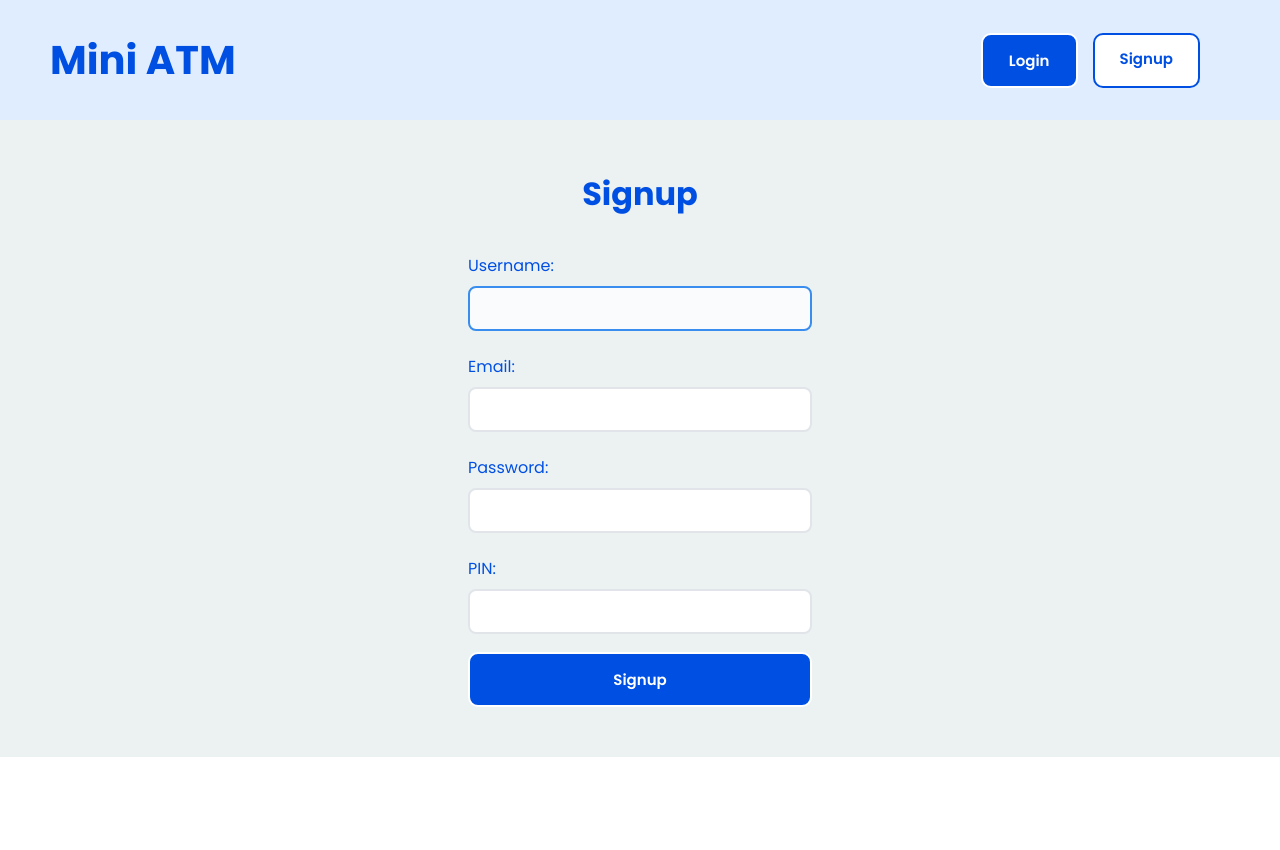
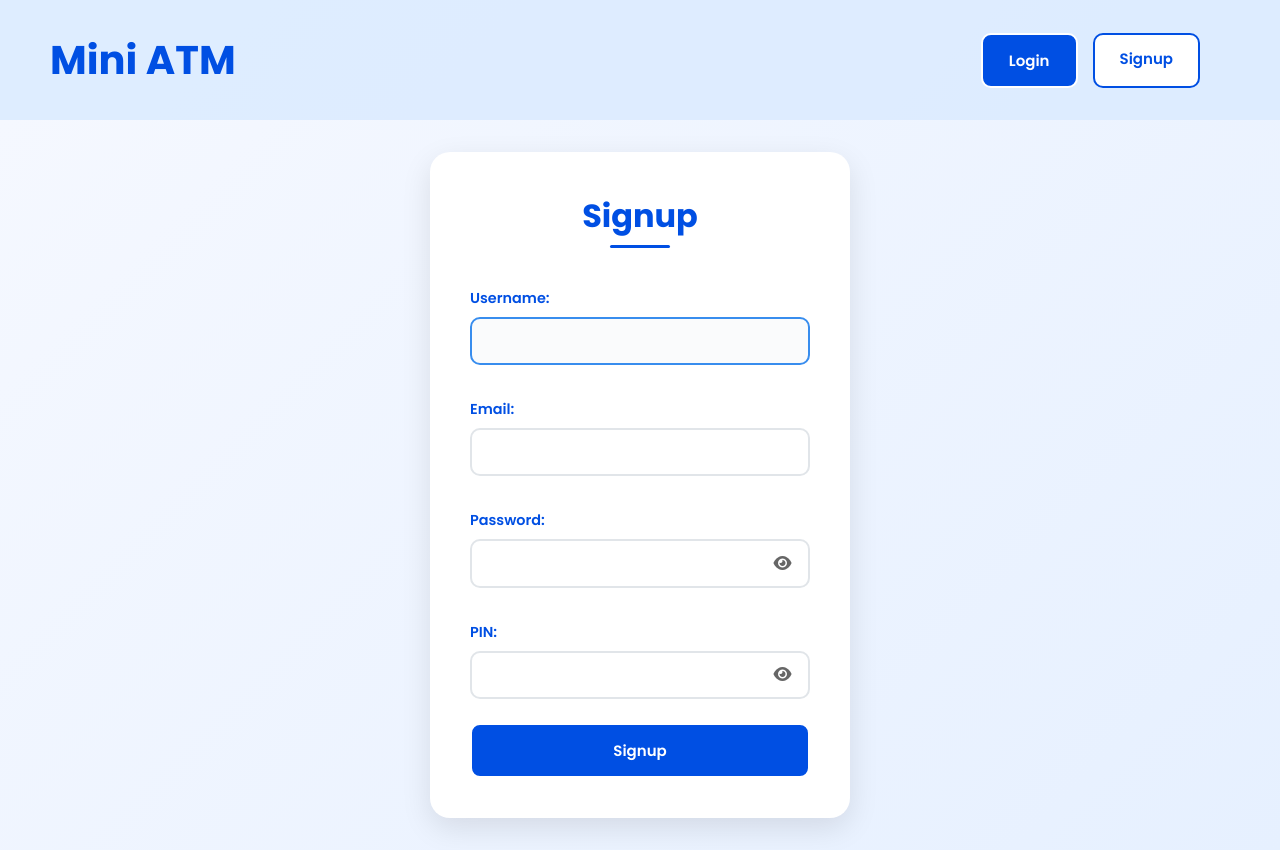
Before and after one commit to Triszz/Mini-ATM, a React (Vite) app in the folder frontend/: page /signup in a window 1280 px wide. Before the commit the page ends 800 px from the top, so only its background shows below. Built offline with nearby package versions, Linux system fonts and the light colour scheme.

Commit message:
Improve form UI and add password toggle

```diff
--- a/frontend/src/App.css
+++ b/frontend/src/App.css
@@ -9,6 +9,11 @@
   background-color: rgba(220, 235, 255, 0.895);
   position: sticky;
   top: 0;
+  z-index: 1000;
+}
+.App {
+  background: linear-gradient(135deg, #f5f8ff 0%, #e6f0ff 100%);
+  min-height: 100vh;
 }
 .title {
   color: var(--main-color);
@@ -51,6 +56,8 @@
   padding: 40px;
   display: flex;
   justify-content: center;
+  align-items: center;
+  min-height: 50vh;
 }
 .main-container {
   display: flex;
@@ -147,7 +154,7 @@
   font-weight: 500;
 }
 .pages {
-  background-color: rgb(236, 242, 242);
+  background: linear-gradient(135deg, #f5f8ff 0%, #e6f0ff 100%);
   color: var(--main-color);
 }
 
@@ -173,48 +180,72 @@
 .loading {
   color: var(--main-color);
   text-align: center;
-  background-color: white;
+  background: linear-gradient(135deg, #f5f8ff 0%, #e6f0ff 100%);
   width: 100%;
 }
-
-.login-container {
-  display: flex;
-  justify-content: center;
-  align-items: center;
-  flex-direction: column;
-  padding: 50px 0;
-}
-
-.login-form {
-  display: flex;
-  flex-direction: column;
-  justify-content: center;
-  margin-top: 10px;
-  margin-bottom: 10px;
-}
-.login-form label,
-.signup-form label {
-  margin-top: 15px;
-}
-
-.login-form .button.login,
-.signup-form .button.login {
-  margin-top: 10px;
-}
-
+.login-container,
 .signup-container {
   display: flex;
   flex-direction: column;
   justify-content: center;
   align-items: center;
+  min-height: 60vh;
+  padding: 2rem;
+  position: relative;
+  z-index: 1;
   gap: 10px;
-  padding: 50px 0;
 }
 
+.login-form,
 .signup-form {
+  background: white;
+  padding: 2.5rem;
+  border-radius: 20px;
+  box-shadow: 0 10px 30px rgba(0, 0, 0, 0.1);
+  width: 100%;
+  max-width: 420px;
   display: flex;
   flex-direction: column;
+  gap: 0.5rem;
+  transition: transform 0.3s ease, box-shadow 0.3s ease;
+  position: relative;
+  z-index: 2;
+}
+
+.login-form:hover,
+.signup-form:hover {
+  transform: translateY(-5px);
+  box-shadow: 0 15px 40px rgba(0, 0, 0, 0.15);
+}
+input ~ label {
   margin-top: 10px;
+}
+.form-header {
+  text-align: center;
+  font-size: 2rem;
+  font-weight: 700;
+  color: var(--main-color);
+  margin: 0 0 2.5rem 0;
+  position: relative;
+}
+
+.form-header::after {
+  content: "";
+  position: absolute;
+  bottom: -8px;
+  left: 50%;
+  transform: translateX(-50%);
+  width: 60px;
+  height: 3px;
+  background: var(--main-color);
+  border-radius: 2px;
+}
+
+.login-form label,
+.signup-form label {
+  font-weight: 600;
+  color: var(--main-color);
+  font-size: 0.9rem;
 }
 
 .transaction-history {
@@ -261,6 +292,7 @@
   align-items: center;
   padding: 50px 0;
   gap: 15px;
+  min-height: 60vh;
 }
 .withdraw-form,
 .deposit-form,
@@ -271,7 +303,10 @@
 .withdraw-form label,
 .deposit-form label,
 .transfer-form label {
+  font-weight: 600;
   margin-top: 15px;
+  margin-bottom: 10px;
+  font-size: 1rem;
 }
 .withdraw-button,
 .deposit-button,
@@ -279,16 +314,82 @@
   margin-top: 10px;
 }
 
-input {
+.withdraw-form input,
+.deposit-form input,
+.transfer-form input {
   width: 100%;
-  padding: 8px 12px;
-  margin: 8px 0 8px 0;
+  padding: 0.6rem 1rem;
+  margin: 0 0 1rem 0;
   border: 2px solid #e1e5e9;
   border-radius: 8px;
   font-size: 16px;
   background-color: #ffffff;
   transition: all 0.3s ease;
   outline: none;
+  box-sizing: border-box;
+  color: #333;
+}
+.input-container {
+  position: relative;
+  display: flex;
+  align-items: center;
+}
+
+.login-form input,
+.signup-form input {
+  width: 100%;
+  padding: 0.6rem 1rem;
+  margin: 0 0 1rem 0;
+  border: 2px solid #e1e5e9;
+  border-radius: 10px;
+  font-size: 1rem;
+  background-color: #ffffff;
+  transition: all 0.3s ease;
+  outline: none;
+  box-sizing: border-box;
+}
+
+.input-container input {
+  padding: 0.6rem 3rem 0.6rem 1rem;
+}
+
+.toggle-password-button {
+  position: absolute;
+  right: 0.8rem;
+  top: 50%;
+  transform: translateY(-50%);
+  margin-top: -0.5rem;
+  background: none;
+  border: none;
+  cursor: pointer;
+  font-size: 1rem;
+  color: #666;
+  padding: 0.3rem;
+  border-radius: 4px;
+  transition: all 0.3s ease;
+  z-index: 10;
+  outline: none;
+}
+
+.toggle-password-button:hover {
+  color: var(--main-color);
+  background-color: rgba(0, 79, 227, 0.1);
+}
+
+.toggle-password-button:active {
+  transform: translateY(-50%) scale(0.95);
+  margin-top: -0.5rem;
+}
+
+.toggle-password-button:disabled {
+  color: #ccc;
+  cursor: not-allowed;
+  background: none;
+}
+
+.toggle-password-button:disabled:hover {
+  color: #ccc;
+  background: none;
 }
 
 input:focus {
@@ -308,3 +409,23 @@ input:focus {
   padding: 20px;
   text-align: center;
 }
+
+input:disabled {
+  background-color: #f5f5f5;
+  color: #999;
+  cursor: not-allowed;
+}
+
+button:disabled {
+  background-color: #ccc;
+  color: #666;
+  cursor: not-allowed;
+  transform: none;
+  box-shadow: none;
+}
+
+button:disabled:hover {
+  background-color: #ccc;
+  transform: none;
+  box-shadow: none;
+}
--- a/frontend/src/context/AuthContext.jsx
+++ b/frontend/src/context/AuthContext.jsx
@@ -42,7 +42,7 @@ export const AuthContextProvider = ({ children }) => {
 
     initializeAuth();
   }, []);
-  console.log("AuthContext state: ", state);
+
   return (
     <AuthContext.Provider value={{ ...state, dispatch }}>
       {children}
--- a/frontend/src/pages/Login.jsx
+++ b/frontend/src/pages/Login.jsx
@@ -1,19 +1,34 @@
-import { useState } from "react";
+import { useState, useRef } from "react";
 import { useLogin } from "../hooks/useLogin";
 function Login() {
   const [email, setEmail] = useState("");
   const [password, setPassword] = useState("");
-
+  const [isPasswordVisible, setIsPasswordVisible] = useState(false);
+  const passwordInputRef = useRef(null);
   const { login, error, isLoading } = useLogin();
   const handleSubmit = async (e) => {
     e.preventDefault();
     await login(email, password);
   };
 
+  const togglePasswordVisibility = (e) => {
+    e.preventDefault();
+
+    const input = passwordInputRef.current;
+    const cursorPosition = input ? input.selectionStart : 0;
+    setIsPasswordVisible(!isPasswordVisible);
+    setTimeout(() => {
+      if (input) {
+        input.focus();
+        input.setSelectionRange(cursorPosition, cursorPosition);
+      }
+    }, 0);
+  };
+
   return (
     <div className="login-container">
-      <h1>Login</h1>
       <form className="login-form" onSubmit={handleSubmit}>
+        <h1 className="form-header">Login</h1>
         <label>Email: </label>
         <input
           type="email"
@@ -22,15 +37,29 @@ function Login() {
           className="email-input"
           autoFocus
         />
+        <label>Password: </label>
+        <div className="input-container">
+          <input
+            ref={passwordInputRef}
+            type={isPasswordVisible ? "text" : "password"}
+            value={password}
+            onChange={(e) => setPassword(e.target.value)}
+            className="password-input"
+            disabled={isLoading}
+          />
+          <button
+            type="button"
+            className="toggle-password-button"
+            onClick={togglePasswordVisibility}
+            disabled={isLoading}
+            tabIndex={-1}
+          >
+            <i
+              className={`fa-solid fa-eye${isPasswordVisible ? "-slash" : ""}`}
+            ></i>
+          </button>
+        </div>
 
-        <label>Password: </label>
-
-        <input
-          type="password"
-          value={password}
-          onChange={(e) => setPassword(e.target.value)}
-          className="password-input"
-        />
         <button type="submit" className="button login">
           Login
         </button>
--- a/frontend/src/pages/Signup.jsx
+++ b/frontend/src/pages/Signup.jsx
@@ -1,30 +1,43 @@
-import { useState } from "react";
+import { useState, useRef } from "react";
 import { AccountAPI } from "../services/api";
+import { useNavigate } from "react-router";
+
 function Signup() {
   const [username, setUsername] = useState("");
   const [email, setEmail] = useState("");
   const [password, setPassword] = useState("");
   const [pin, setPin] = useState("");
   const [error, setError] = useState("");
+  const [success, setSuccess] = useState("");
   const [isLoading, setIsLoading] = useState(false);
+  const [isPasswordVisible, setIsPasswordVisible] = useState(false);
+  const [isPinVisible, setIsPinVisible] = useState(false);
+
+  const passwordInputRef = useRef(null);
+  const pinInputRef = useRef(null);
+  const navigate = useNavigate();
 
   const handleSubmit = async (e) => {
     e.preventDefault();
     setError("");
+    setSuccess("");
     try {
       setIsLoading(true);
 
-      const response = await AccountAPI.signup({
+      await AccountAPI.signup({
         username,
         email,
         password,
         pin,
       });
-      console.log(response.data);
+      setSuccess("Account created successfully! Redirecting to login page...");
       setUsername("");
       setEmail("");
       setPassword("");
       setPin("");
+      setTimeout(() => {
+        navigate("/login");
+      }, 3000);
     } catch (error) {
       const errorMessage =
         error.response?.data?.error ||
@@ -37,10 +50,38 @@ function Signup() {
     }
   };
 
+  const togglePasswordVisibility = (e) => {
+    e.preventDefault();
+
+    const input = passwordInputRef.current;
+    const cursorPosition = input ? input.selectionStart : 0;
+    setIsPasswordVisible(!isPasswordVisible);
+    setTimeout(() => {
+      if (input) {
+        input.focus();
+        input.setSelectionRange(cursorPosition, cursorPosition);
+      }
+    }, 0);
+  };
+
+  const togglePinVisibility = (e) => {
+    e.preventDefault();
+
+    const input = pinInputRef.current;
+    const cursorPosition = input ? input.selectionStart : 0;
+    setIsPinVisible(!isPinVisible);
+    setTimeout(() => {
+      if (input) {
+        input.focus();
+        input.setSelectionRange(cursorPosition, cursorPosition);
+      }
+    }, 0);
+  };
+
   return (
     <div className="signup-container">
-      <h1>Signup</h1>
       <form className="signup-form" onSubmit={handleSubmit}>
+        <h1 className="form-header">Signup</h1>
         <label>Username: </label>
         <input
           type="text"
@@ -48,6 +89,7 @@ function Signup() {
           value={username}
           onChange={(e) => setUsername(e.target.value)}
           autoFocus
+          disabled={isLoading || success}
         />
         <label>Email: </label>
         <input
@@ -55,26 +97,65 @@ function Signup() {
           className="email-input"
           value={email}
           onChange={(e) => setEmail(e.target.value)}
+          disabled={isLoading || success}
         />
         <label>Password: </label>
+        <div className="input-container">
           <input
-          type="password"
+            ref={passwordInputRef}
+            type={isPasswordVisible ? "text" : "password"}
             className="password-input"
             value={password}
             onChange={(e) => setPassword(e.target.value)}
+            disabled={isLoading || success}
           />
+          <button
+            type="button"
+            className="toggle-password-button"
+            onClick={togglePasswordVisibility}
+            disabled={isLoading || success}
+            tabIndex={-1}
+          >
+            <i
+              className={`fa-solid fa-eye${isPasswordVisible ? "-slash" : ""}`}
+            ></i>
+          </button>
+        </div>
         <label>PIN: </label>
+        <div className="input-container">
           <input
-          type="password"
+            ref={pinInputRef}
+            type={isPinVisible ? "text" : "password"}
+            maxLength="6"
             className="pin-input"
             value={pin}
             onChange={(e) => setPin(e.target.value)}
+            disabled={isLoading || success}
           />
-        <button type="submit" className="button login">
-          Signup
+          <button
+            type="button"
+            className="toggle-password-button"
+            onClick={togglePinVisibility}
+            disabled={isLoading || success}
+            tabIndex={-1}
+          >
+            <i className={`fa-solid fa-eye${isPinVisible ? "-slash" : ""}`}></i>
+          </button>
+        </div>
+        <button
+          type="submit"
+          className="button login"
+          disabled={isLoading || success}
+        >
+          {isLoading ? "Creating Account..." : success ? "Success!" : "Signup"}
         </button>
       </form>
-      {isLoading && <div className="loading">Loading...</div>}
+      {isLoading && <div className="loading">Creating your account...</div>}
+      {success && (
+        <div className="success">
+          <i className="fa-solid fa-check-circle"></i> {success}
+        </div>
+      )}
       {error && <div className="error">Error: {error}</div>}
     </div>
   );
--- a/frontend/src/pages/Transfer.jsx
+++ b/frontend/src/pages/Transfer.jsx
@@ -79,7 +79,7 @@ function Transfer() {
         <button
           type="submit"
           className="button login transfer-button"
-          disabled={isLoading || !amount || !pin}
+          disabled={isLoading || !amount || !pin || !receiverAccountNumber}
         >
           {isLoading ? "Processing..." : "Transfer"}
         </button>
```
Also changed, not shown: frontend/src/pages/TransactionHistory.jsx (+11 -2 lines). Lines whose indentation alone changed are shown as unchanged.
